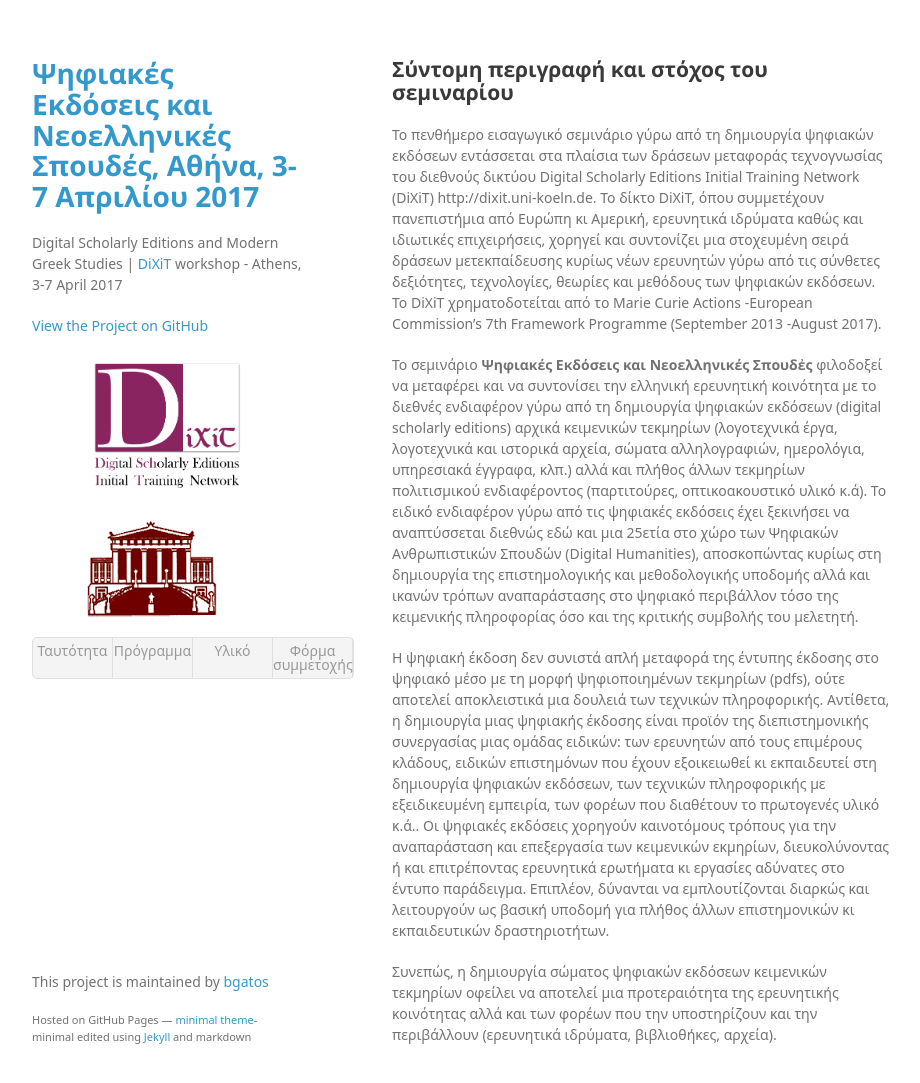
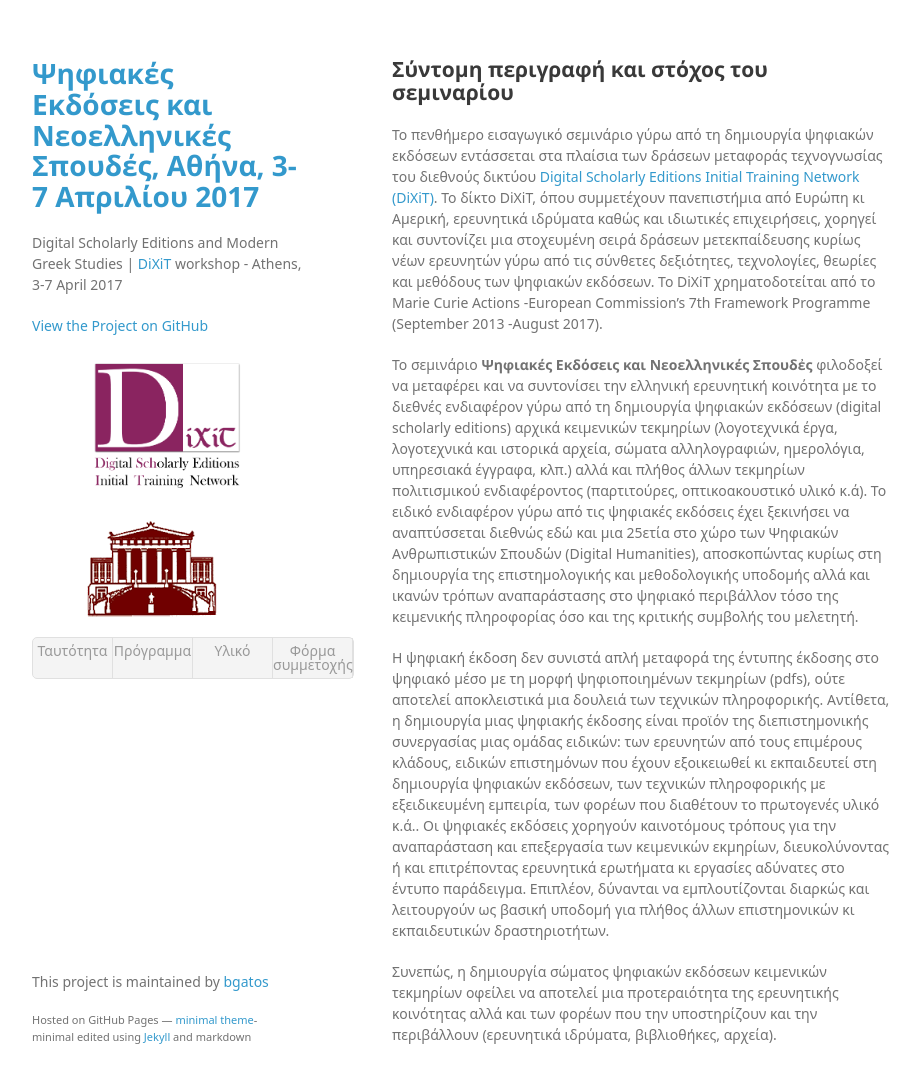
Before and after one commit to bgatos/Digital-Scholarly-EditionsGR-workshop, a Jekyll site: the page built from desc.md, in a window 1280 px wide and 1115 px high. Shown: the top 1083 px of the window, without its empty margins (178-1098 px from the left). Built offline with Jekyll 4.4.1, drawn with Linux system fonts in a browser that asks for light colours; some web fonts are replaced; a script that is not in the unit is left out.

Commit message:
Update desc.md

```diff
--- a/desc.md
+++ b/desc.md
@@ -5,7 +5,7 @@ tagline: τι να περιμένετε και τι όχι από το σεμι
 ---
 
 ## Σύντομη περιγραφή και στόχος του σεμιναρίου
-Το πενθήμερο εισαγωγικό σεμινάριο γύρω από τη δημιουργία ψηφιακών εκδόσεων εντάσσεται στα πλαίσια των δράσεων μεταφοράς τεχνογνωσίας του διεθνούς δικτύου Digital Scholarly Editions Initial Training Network (DiXiT) http://dixit.uni-koeln.de. Το δίκτο DiXiT, όπου συμμετέχουν πανεπιστήμια από Ευρώπη κι Αμερική, ερευνητικά ιδρύματα καθώς και ιδιωτικές επιχειρήσεις, χορηγεί και συντονίζει μια στοχευμένη σειρά δράσεων μετεκπαίδευσης κυρίως νέων ερευνητών γύρω από τις σύνθετες δεξιότητες, τεχνολογίες, θεωρίες και μεθόδους των ψηφιακών εκδόσεων. Το DiXiT χρηματοδοτείται από το Marie Curie Actions -European Commission’s 7th Framework Programme (September 2013 -August 2017).
+Το πενθήμερο εισαγωγικό σεμινάριο γύρω από τη δημιουργία ψηφιακών εκδόσεων εντάσσεται στα πλαίσια των δράσεων μεταφοράς τεχνογνωσίας του διεθνούς δικτύου [Digital Scholarly Editions Initial Training Network (DiXiT)](http://dixit.uni-koeln.de). Το δίκτο DiXiT, όπου συμμετέχουν πανεπιστήμια από Ευρώπη κι Αμερική, ερευνητικά ιδρύματα καθώς και ιδιωτικές επιχειρήσεις, χορηγεί και συντονίζει μια στοχευμένη σειρά δράσεων μετεκπαίδευσης κυρίως νέων ερευνητών γύρω από τις σύνθετες δεξιότητες, τεχνολογίες, θεωρίες και μεθόδους των ψηφιακών εκδόσεων. Το DiXiT χρηματοδοτείται από το Marie Curie Actions -European Commission’s 7th Framework Programme (September 2013 -August 2017).
 
 
 Το σεμινάριο **Ψηφιακές Εκδόσεις και Νεοελληνικές Σπουδἐς**  φιλοδοξεί να μεταφέρει και να συντονίσει την ελληνική ερευνητική κοινότητα με το διεθνές ενδιαφέρον γύρω από τη δημιουργία ψηφιακών εκδόσεων (digital scholarly editions) αρχικά κειμενικών τεκμηρίων (λογοτεχνικά έργα, λογοτεχνικά και ιστορικά αρχεία, σώματα αλληλογραφιών, ημερολόγια, υπηρεσιακά έγγραφα, κλπ.)  αλλά και πλήθος άλλων τεκμηρίων πολιτισμικού ενδιαφέροντος (παρτιτούρες, οπτικοακουστικό υλικό  κ.ά). Το ειδικό ενδιαφέρον γύρω από τις ψηφιακές εκδόσεις έχει ξεκινήσει να αναπτύσσεται διεθνώς εδώ και μια 25ετία στο χώρο των Ψηφιακών Ανθρωπιστικών Σπουδών (Digital Humanities), αποσκοπώντας κυρίως στη δημιουργία της επιστημολογικής και μεθοδολογικής υποδομής αλλά και ικανών τρόπων αναπαράστασης στο ψηφιακό περιβάλλον τόσο της κειμενικής πληροφορίας όσο και της κριτικής συμβολής του μελετητή.
```
